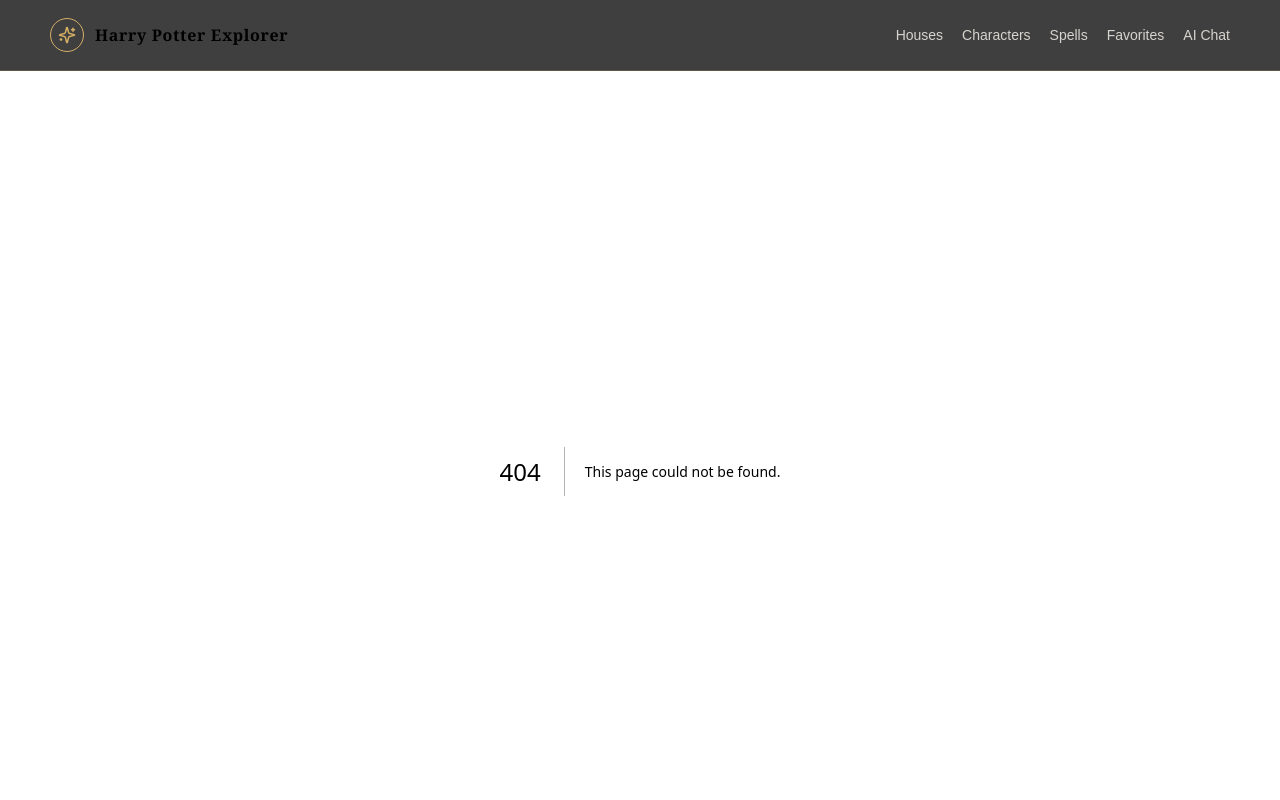
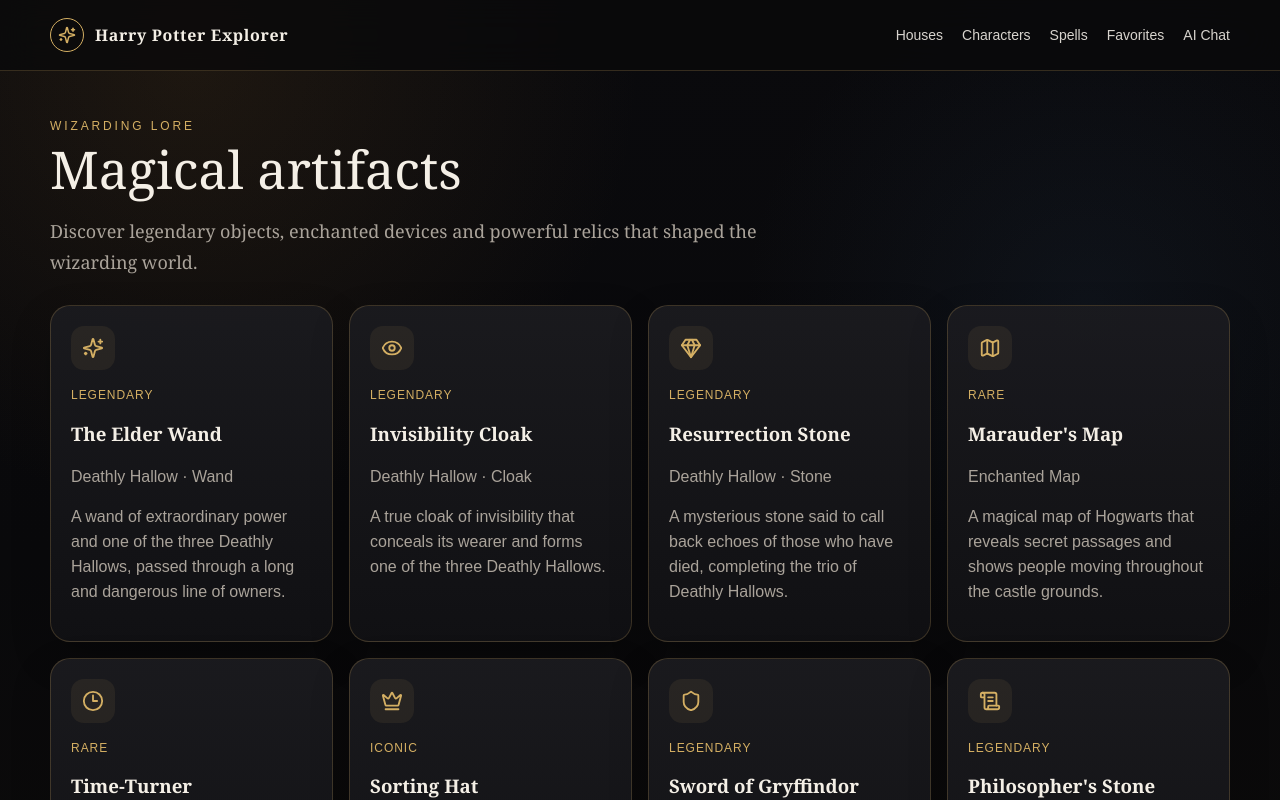
Before and after one commit to shokanm/harry-potter-explorer-ChatGPT, a Next.js app: page /artifacts in a window 1280 px wide. Before the commit this address had no page. Shown: the top 800 px of the page. Built offline with nearby package versions, Linux system fonts and the light colour scheme.

Commit message:
Add magical artifacts explorer

```diff
--- /dev/null
+++ b/app/artifacts/page.tsx
@@ -0,0 +1,110 @@
+import {
+  Clock3,
+  Crown,
+  Eye,
+  Gem,
+  Map,
+  ScrollText,
+  Shield,
+  Sparkles,
+} from "lucide-react";
+
+const artifacts = [
+  {
+    name: "The Elder Wand",
+    type: "Deathly Hallow · Wand",
+    rarity: "Legendary",
+    description:
+      "A wand of extraordinary power and one of the three Deathly Hallows, passed through a long and dangerous line of owners.",
+    icon: Sparkles,
+  },
+  {
+    name: "Invisibility Cloak",
+    type: "Deathly Hallow · Cloak",
+    rarity: "Legendary",
+    description:
+      "A true cloak of invisibility that conceals its wearer and forms one of the three Deathly Hallows.",
+    icon: Eye,
+  },
+  {
+    name: "Resurrection Stone",
+    type: "Deathly Hallow · Stone",
+    rarity: "Legendary",
+    description:
+      "A mysterious stone said to call back echoes of those who have died, completing the trio of Deathly Hallows.",
+    icon: Gem,
+  },
+  {
+    name: "Marauder's Map",
+    type: "Enchanted Map",
+    rarity: "Rare",
+    description:
+      "A magical map of Hogwarts that reveals secret passages and shows people moving throughout the castle grounds.",
+    icon: Map,
+  },
+  {
+    name: "Time-Turner",
+    type: "Magical Device",
+    rarity: "Rare",
+    description:
+      "A regulated magical device that allows limited travel backward through time and requires careful use.",
+    icon: Clock3,
+  },
+  {
+    name: "Sorting Hat",
+    type: "Enchanted Object",
+    rarity: "Iconic",
+    description:
+      "The sentient hat that sorts new Hogwarts students into Gryffindor, Slytherin, Ravenclaw or Hufflepuff.",
+    icon: Crown,
+  },
+  {
+    name: "Sword of Gryffindor",
+    type: "Magical Weapon",
+    rarity: "Legendary",
+    description:
+      "A goblin-made sword associated with Godric Gryffindor that presents itself to worthy members of his house in moments of need.",
+    icon: Shield,
+  },
+  {
+    name: "Philosopher's Stone",
+    type: "Alchemical Artifact",
+    rarity: "Legendary",
+    description:
+      "A famed alchemical object capable of producing the Elixir of Life and transforming metals into gold.",
+    icon: ScrollText,
+  },
+];
+
+export default function ArtifactsPage() {
+  return (
+    <main className="section">
+      <div className="container">
+        <div className="eyebrow">Wizarding lore</div>
+        <h2>Magical artifacts</h2>
+        <p className="lead" style={{ marginLeft: 0 }}>
+          Discover legendary objects, enchanted devices and powerful relics that
+          shaped the wizarding world.
+        </p>
+
+        <div className="grid" style={{ marginTop: 28 }}>
+          {artifacts.map(({ name, type, rarity, description, icon: Icon }) => (
+            <article className="card card-pad" key={name}>
+              <div className="feature-icon">
+                <Icon size={22} />
+              </div>
+              <div className="tag" style={{ marginTop: 18 }}>
+                {rarity}
+              </div>
+              <h3>{name}</h3>
+              <p className="muted" style={{ marginBottom: 10 }}>
+                {type}
+              </p>
+              <p className="muted">{description}</p>
+            </article>
+          ))}
+        </div>
+      </div>
+    </main>
+  );
+}
```
